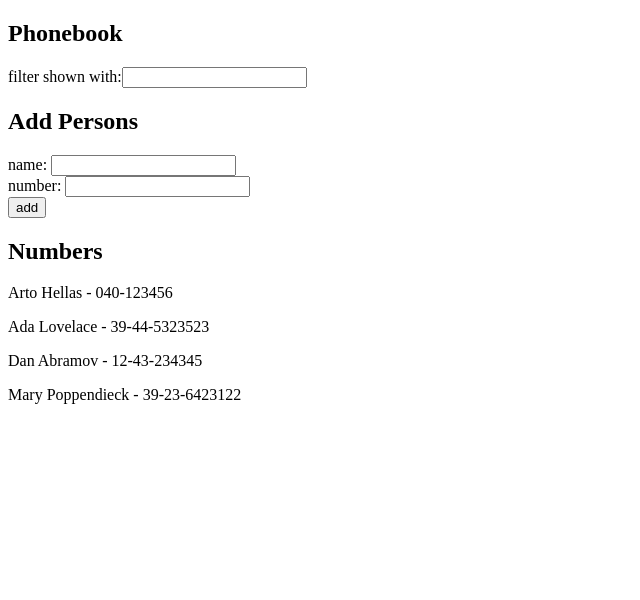
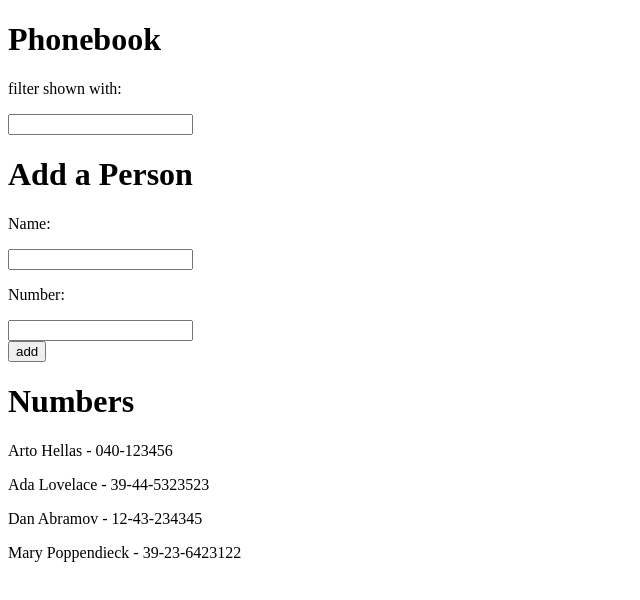
Before and after one commit to alexandreimago1-bit/react-typescript, a React (Vite) app in the folder part2/part2-exercises/phonebook/: page / in a window 1280 px wide. Shown: the top 600 px of the page, without its empty margins (0-640 px from the left). Built offline with nearby package versions, Linux system fonts and the light colour scheme.

Commit message:
I finished 2.10, refactoring components outside the main component 'App'.

```diff
--- a/part2/part2-exercises/phonebook/src/App.jsx
+++ b/part2/part2-exercises/phonebook/src/App.jsx
@@ -1,11 +1,59 @@
 import { useState } from 'react'
+const HeaderDisplay = ({ text }) => {
+  return(
+    <h1>{text}</h1>
+  )
+}
+
+const Input = ({ value, onChange }) => (
+  <div>
+    <input value={value} onChange={onChange} />
+  </div>
+)
+
+const TextDisplay = ({text}) => {
+  return(<p>{text}</p>)
+}
+
+const Button = ({ type, text })=>{
+  return(<div>
+    <button type={type}>{text}</button>
+  </div>)
+}
+
+const PersonForm = ({onSubmit, newNameValue, newNameOnChange, newNumberValue, newNumberOnChange}) =>{
+  return(
+    <form onSubmit={onSubmit}>
+      <TextDisplay text='Name:'/>
+      <Input value={newNameValue} onChange={newNameOnChange}/>
+      <TextDisplay text='Number:'/>
+      <Input value={newNumberValue} onChange={newNumberOnChange}/>
+      <Button type='submit' text='add'/>
+    </form>
+  )
+}
+const Person = ({person}) =>{
+  return(
+    <p>{person.name} - {person.number}</p>
+  )
+}
+
+const Persons = ({personsToShow}) => {
+  return(
+    <div>
+        {personsToShow.map(person =>
+        <Person person={person} key={person.id}/>
+      )}
+    </div>
+  )
+}
 
 const App = () => {
   const [persons, setPersons] = useState([
-    { name: 'Arto Hellas', number: '040-123456', id: 1 },
-    { name: 'Ada Lovelace', number: '39-44-5323523', id: 2 },
-    { name: 'Dan Abramov', number: '12-43-234345', id: 3 },
-    { name: 'Mary Poppendieck', number: '39-23-6423122', id: 4 }
+    { name: 'Arto Hellas', number: '040-123456', id: '1' },
+    { name: 'Ada Lovelace', number: '39-44-5323523', id: '2' },
+    { name: 'Dan Abramov', number: '12-43-234345', id: '3' },
+    { name: 'Mary Poppendieck', number: '39-23-6423122', id: '4' }
   ])
   const [newName, setNewName] = useState('')
   const [newNumber, setNewNumber] = useState('')
@@ -51,38 +99,21 @@ const App = () => {
 
   return(
     <div>
-      <h2>Phonebook</h2>
+      <HeaderDisplay text ='Phonebook' />
       <div>
-        filter shown with:
-        <input
-        value={filterSearch}
-        onChange={handleFilter}
-        />
+        <TextDisplay text='filter shown with:'/>
+        <Input value={filterSearch} onChange={handleFilter} />
       </div>
-      <form onSubmit={addPerson}>
-        <h2>Add Persons</h2>
-        <div>
-          name: <input
-          value={newName}
-          onChange={handleNewName}
-          />
-        </div>
-        <div>
-          number: <input
-          value={newNumber}
-          onChange={handleNewNumber}
-          />
-        </div>
-        <div>
-          <button type='submit'>add</button>
-        </div>
-      </form>
-      <h2>Numbers</h2>
-      {personsToShow.map(person =>
-        <p key={person.id}>{person.name} - {person.number}</p>
-      )}
+      <HeaderDisplay text ='Add a Person' />
+      <PersonForm
+      onSubmit={addPerson}
+      newNameValue={newName}
+      newNameOnChange={handleNewName}
+      newNumberValue={newNumber}
+      newNumberOnChange={handleNewNumber}/>
+      <HeaderDisplay text ='Numbers' />
+      <Persons personsToShow={personsToShow}/>
     </div>
-
   )
 }
 export default App
```
